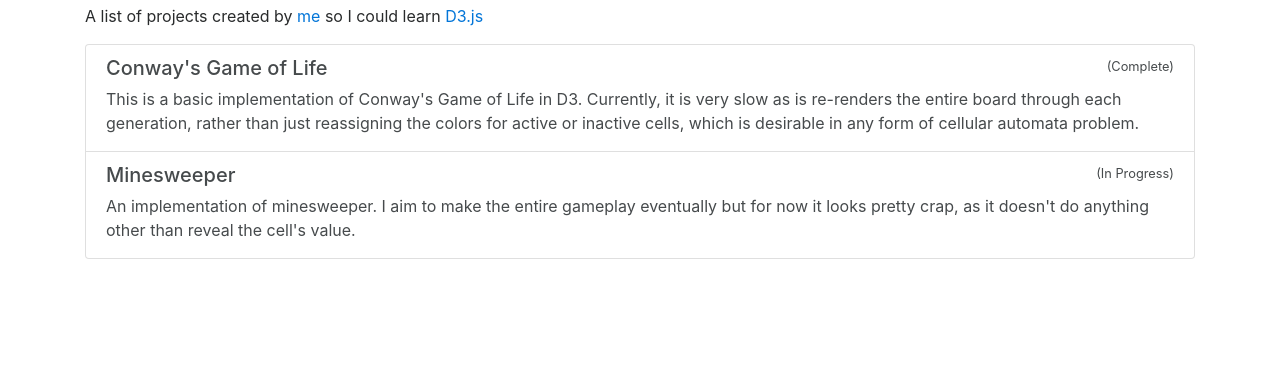
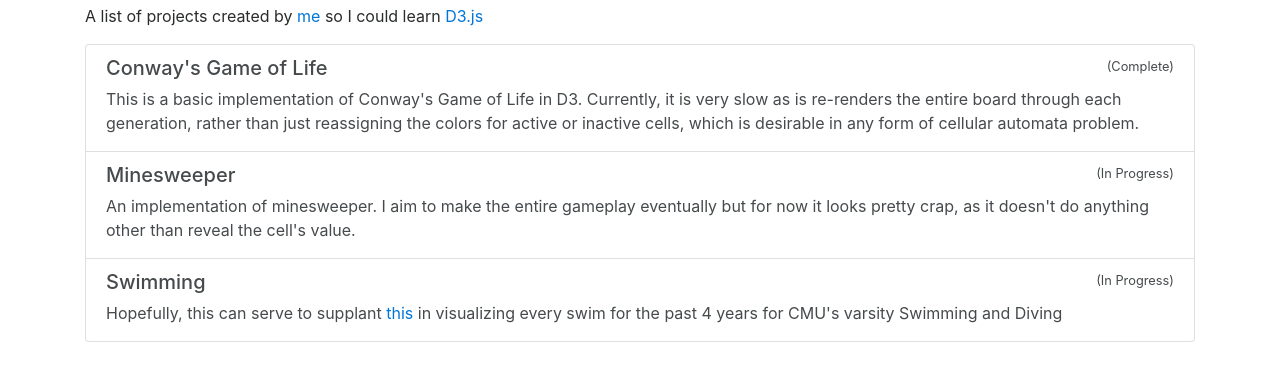
Before and after one commit to SivanMehta/d3-practice, a plain HTML site: page index.html in a window 1280 px wide. Shown: the part 48-426 px from the top of the page. Drawn offline with nearby package versions, Linux system fonts and the light colour scheme.

Commit message:
add link to swimming page

```diff
--- a/index.html
+++ b/index.html
@@ -35,6 +35,11 @@
           link: 'minesweeper/sweep.html',
           status: 'In Progress',
           description: "An implementation of minesweeper. I aim to make the entire gameplay eventually but for now it looks pretty crap, as it doesn't do anything other than reveal the cell's value."
+        }, {
+          title: 'Swimming',
+          link: 'swimming/graph.html',
+          status: 'In Progress',
+          description: "Hopefully, this can serve to supplant <a href = 'https://sivanmehta.github.io/swimming/'>this</a> in visualizing every swim for the past 4 years for CMU's varsity Swimming and Diving"
         }
       ]
 
@@ -43,7 +48,7 @@
         .data(projects).enter()
         .append('a')
         .attr('href', p => p.link)
-        .attr('class', 'list-group-item list-group-item-action flex-column align-items-start')
+        .attr('class', 'list-group-item list-group-item-action')
 
       // headers for each project
       var headers = links.append('div')
@@ -56,7 +61,7 @@
       headers.append('small').text(p => "(" + p.status + ")")
 
       // description
-      links.append('p').text(p => p.description)
+      links.append('p').html(p => p.description)
         .attr('class', 'mb-1')
     </script>
   </body>
```
